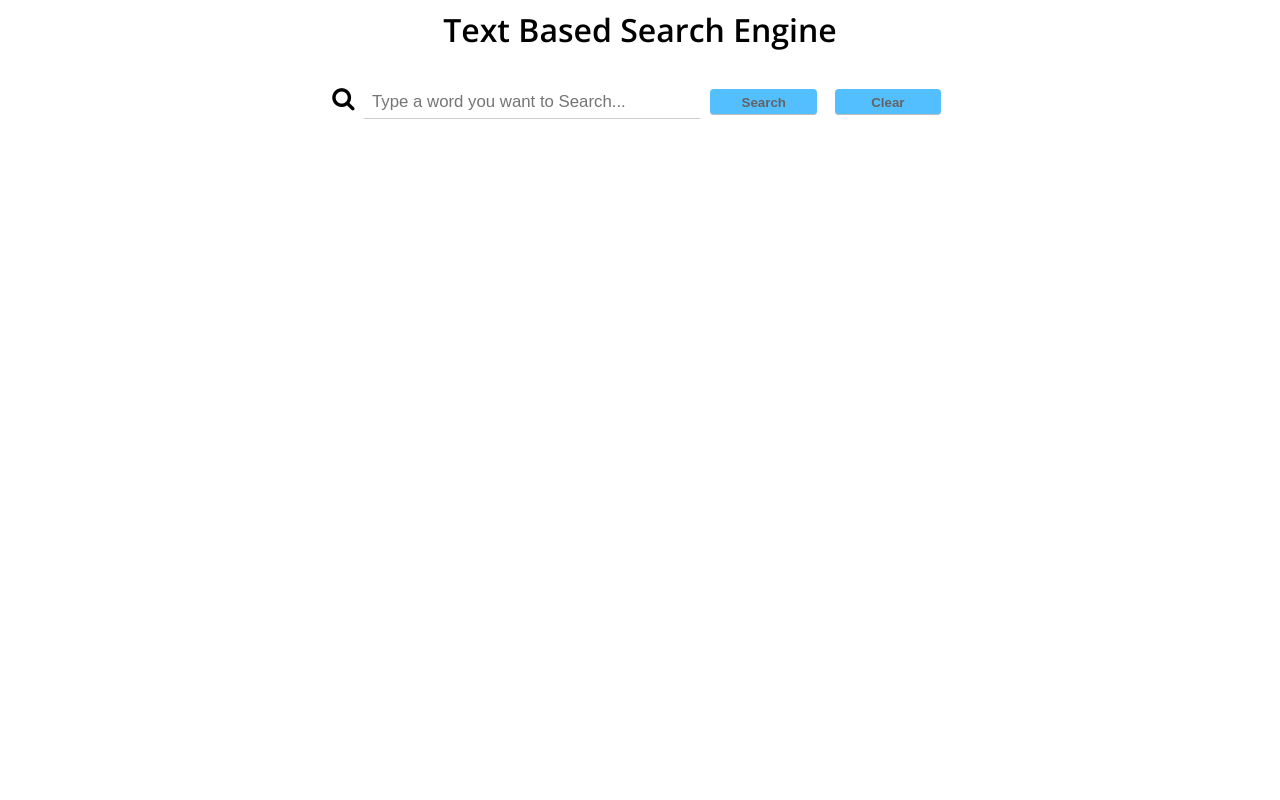
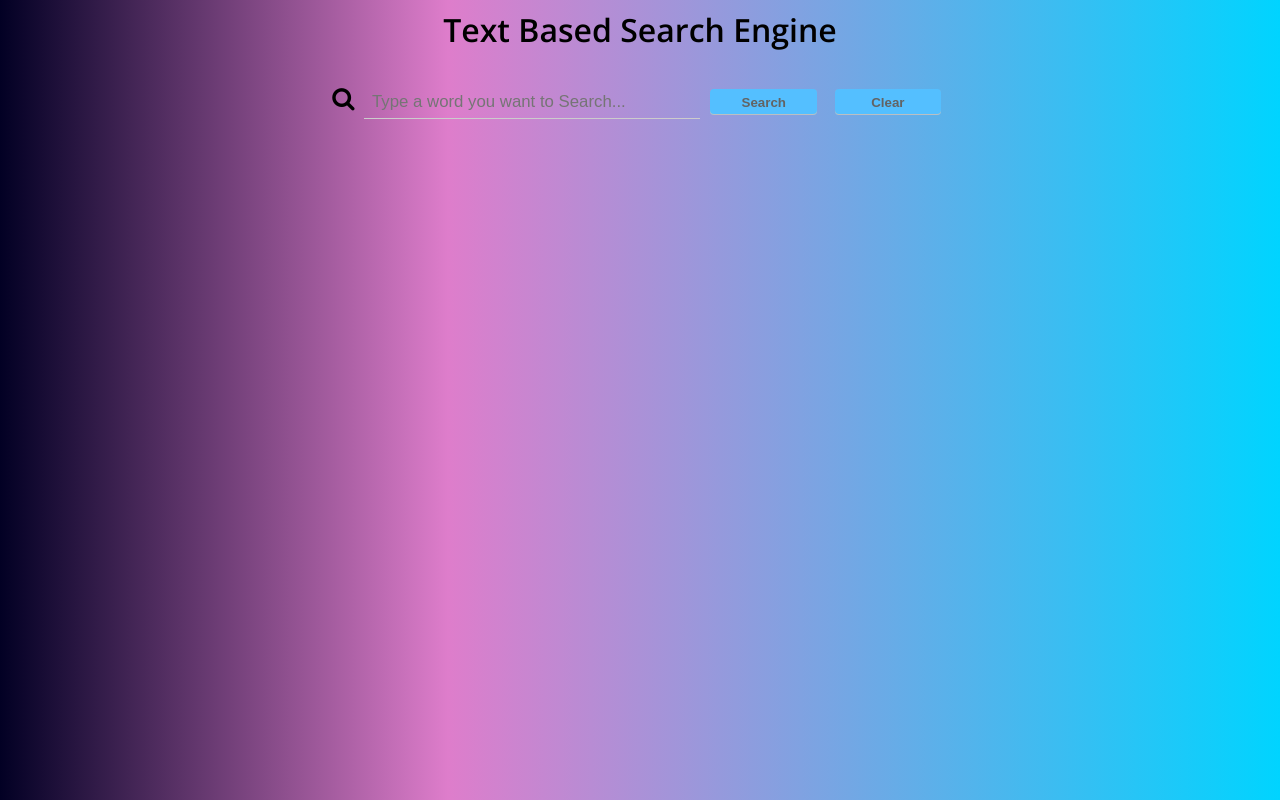
Before and after one commit to DeeveshChowdary/Word-based-search-engine, a Flask app: page / in a window 1280 px wide. Run offline with Flask 2, Linux system fonts and the light colour scheme; some libraries are stand-ins or nearby versions.

Commit message:
gradient

```diff
--- a/app/static/styles/styles.css
+++ b/app/static/styles/styles.css
@@ -3,6 +3,10 @@
 }
 
 body {
+
+	background: rgb(2,0,36);
+background: linear-gradient(90deg, rgba(2,0,36,1) 0%, rgba(222,125,203,1) 35%, rgba(0,212,255,1) 100%);
+
 	box-sizing: border-box;
 	font-family:
 		/*Roboto,*/
```
